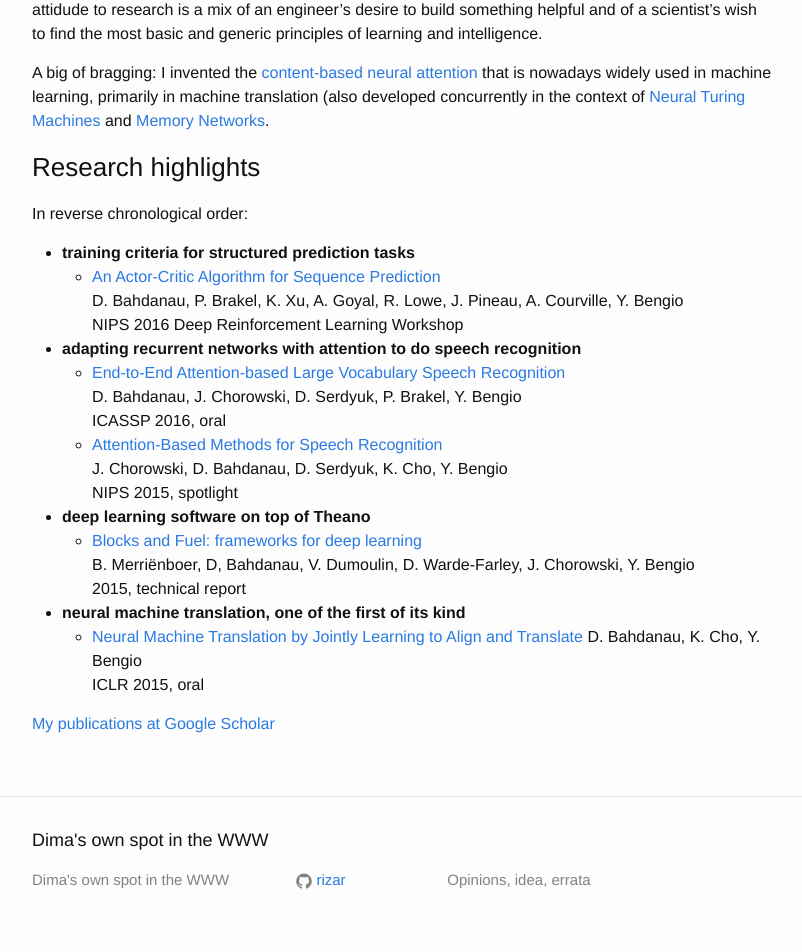
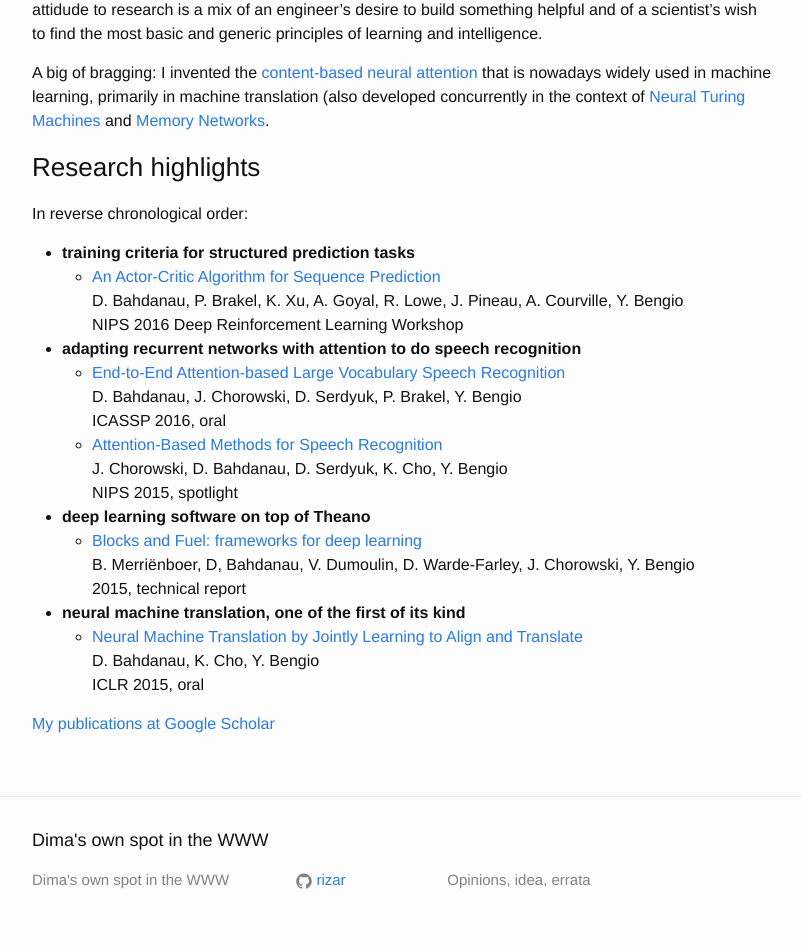
Before and after one commit to amire80/rizar.github.io, a Jekyll site: the page built from about.md, in a window 1280 px wide. Shown: the part 616-1568 px from the top of the page, without its empty margins (238-1040 px from the left). Built offline with Jekyll 4.4.1, drawn with Linux system fonts in a browser that asks for light colours.

Commit message:
line break

```diff
--- a/about.md
+++ b/about.md
@@ -43,7 +43,7 @@ In reverse chronological order:
     B. Merriënboer, D, Bahdanau, V. Dumoulin, D. Warde-Farley, J. Chorowski, Y. Bengio <br>
     2015, technical report
 - **neural machine translation, one of the first of its kind**
-  * [Neural Machine Translation by Jointly Learning to Align and Translate](https://arxiv.org/abs/1409.0473)
+  * [Neural Machine Translation by Jointly Learning to Align and Translate](https://arxiv.org/abs/1409.0473) <br>
     D. Bahdanau, K. Cho, Y. Bengio <br>
     ICLR 2015, oral
 
```
